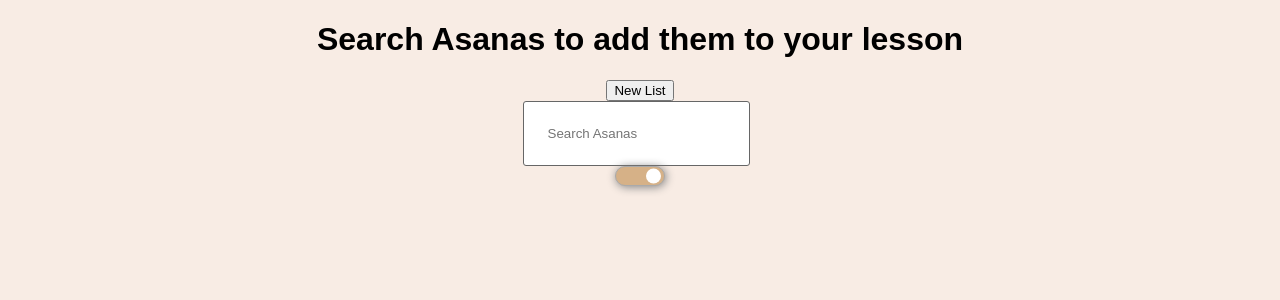
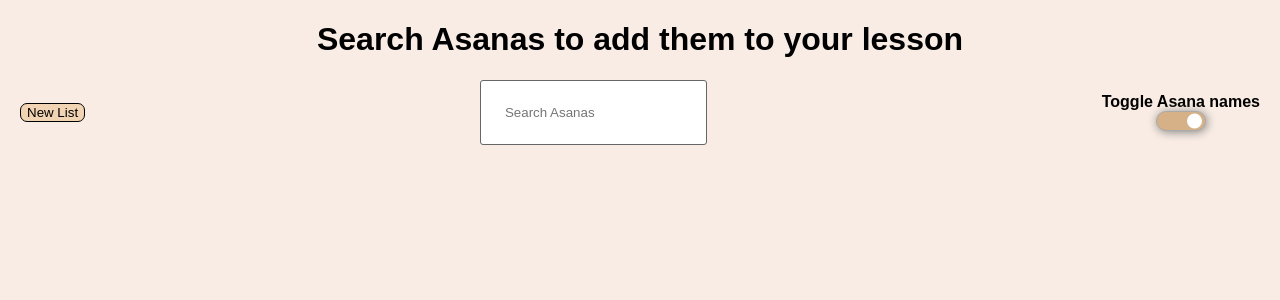
Before and after one commit to lseegets/yoga-canvas, a React (Create React App) app: page / in a window 1280 px wide. Shown: the top 300 px of the page. Built offline with nearby package versions, Linux system fonts and the light colour scheme.

Commit message:
correct CSS

```diff
--- a/src/AddPoseFormComponent/AddPoseForm.css
+++ b/src/AddPoseFormComponent/AddPoseForm.css
@@ -3,7 +3,6 @@ input[type='text'] {
     border: 1px solid #666;
     border-radius: 3px;
     flex-grow: 1;
-    margin-right: 0.5rem;
 }
 
 .dropdown {
--- a/src/AppComponent/App.css
+++ b/src/AppComponent/App.css
@@ -7,15 +7,33 @@ body {
   overflow-x: hidden;
 }
 
-.input {
-  position: relative;
+.controls {
   display: flex;
-  flex-flow: column wrap;
-  align-items: center;
+  justify-content: space-between; /* Distributes space between items */
+  align-items: center; /* Aligns items vertically in the center */
+  padding: 0 20px; /* Adds padding to the container */
 }
 
 h1 {
   text-align: center;
+}
+
+.add-list-btn {
+  background-color: #f1d4b3;
+  border: 1px solid black;
+  border-radius: 7px;
+}
+
+.add-list-btn:hover {
+  background-color: #d6b187;
+}
+
+.toggle-btn-container {
+  display: flex;
+  flex-direction: column;
+  align-items: center;
+  text-align: center;
+  font-weight: bold;
 }
 
 .toggle-btn {
--- a/src/AppComponent/App.js
+++ b/src/AppComponent/App.js
@@ -76,15 +76,32 @@ export default function App() {
       </header>
 
       <main>
-        <div className="input">
-          <button onClick={addList}>New List</button>
-          <AddPoseForm addPose={addPose} addList={addList} />
-          <button
-            className={`toggle-btn ${showPoseNames ? 'toggled' : ''}`}
-            onClick={togglePoseNameVisibility}
+        <div className="controls">
+          <div>
+            <button
+              className="add-list-btn"
+              onClick={addList}
+            >
+              New List
+            </button>
+          </div>
+          <div>
+            <AddPoseForm
+              addPose={addPose}
+              addList={addList}
+            />
+          </div>
+          <div
+            className="toggle-btn-container"
           >
-            <div className="circle"></div>
-          </button>
+            Toggle Asana names
+            <button
+              className={`toggle-btn ${showPoseNames ? 'toggled' : ''}`}
+              onClick={togglePoseNameVisibility}
+            >
+              <div className="circle"></div>
+            </button>
+          </div>
         </div>
 
         <div className="lists-container" ref={pdfRef}>
```
